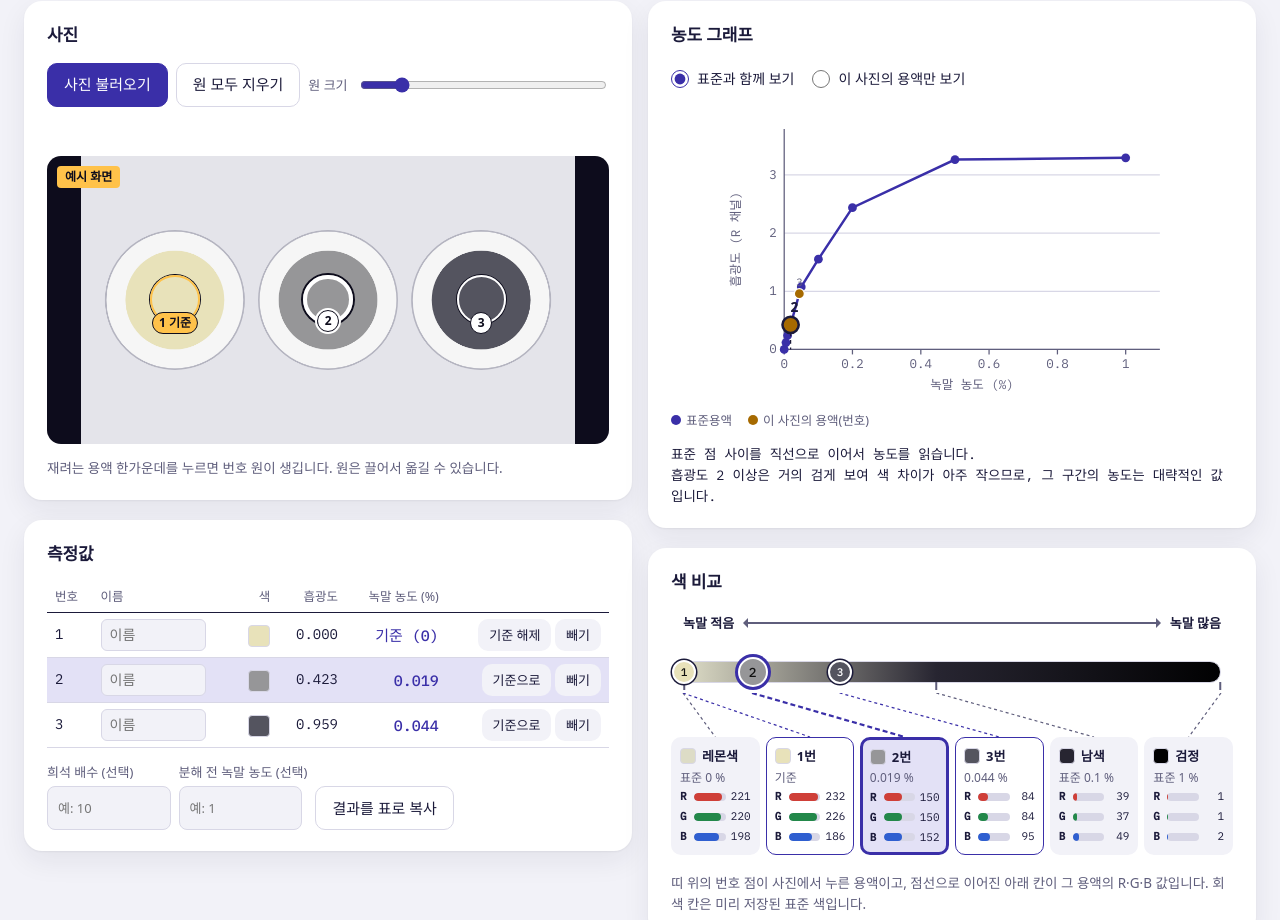
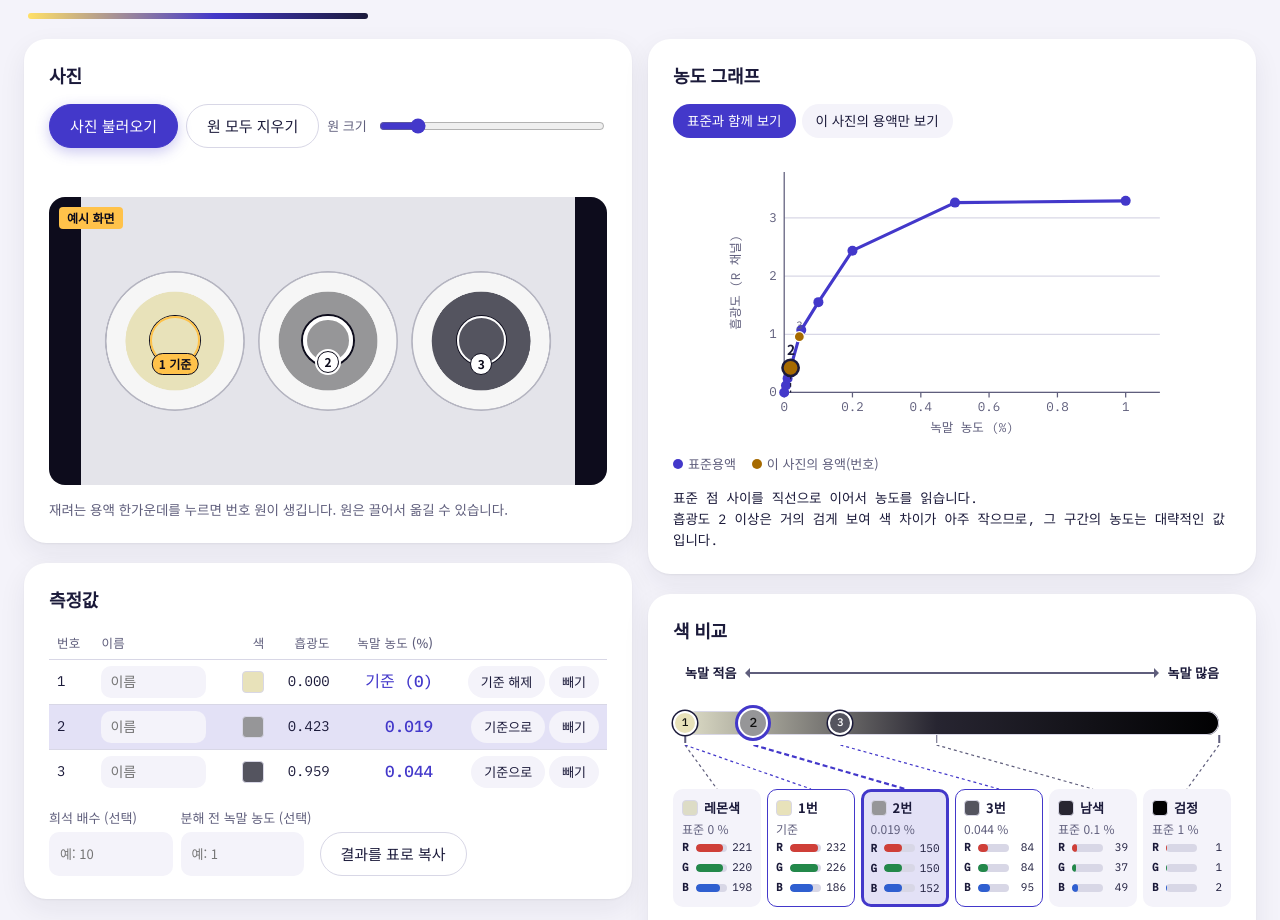
Before and after one commit to ebw9814/pathfinderRGBsptm, a plain HTML site: page index.html in a window 1280 px wide. Shown: the part 130-1050 px from the top of the page. Drawn offline with Linux system fonts and the light colour scheme; a web font is replaced by a local one.

Commit message:
이름표가 겹치지 않게 하고 디자인을 다듬음
색 비교와 그래프의 이름표를 겹치면 위로 올려 배치한다. 제목 글꼴, 버튼, 입력 칸, 선택 버튼 모양을 정리했다.

```diff
--- a/index.html
+++ b/index.html
@@ -4,16 +4,16 @@
 <meta charset="utf-8">
 <meta name="viewport" content="width=device-width, initial-scale=1, viewport-fit=cover">
 <title>RGB 모의 분광광도계</title>
-<link rel="stylesheet" href="https://fonts.googleapis.com/css2?family=IBM+Plex+Mono:wght@400;500&family=IBM+Plex+Sans+KR:wght@400;500;600&display=swap">
+<link rel="stylesheet" href="https://fonts.googleapis.com/css2?family=Do+Hyeon&family=IBM+Plex+Mono:wght@400;500&family=Noto+Sans+KR:wght@400;500;700&display=swap">
 <style>
 /* 레이아웃: 넓은 화면에서는 왼쪽에 사진, 오른쪽에 결과 표와 검정곡선이 한 화면에 보인다. 좁으면 한 열로 쌓인다. */
 :root {
-  --bg: #F2F2F8;
+  --bg: #F4F3FA;
   --surface: #FFFFFF;
   --ink: #1B1A3A;
   --muted: #5F5E7C;
   --line: #D8D7E6;
-  --accent: #3A2FA8;        /* 아이오딘-녹말 복합체의 청람색 */
+  --accent: #4338CA;      /* 아이오딘-녹말 복합체의 청람색 */
   --accent-ink: #FFFFFF;
   --amber: #A66A00;         /* 아이오딘 용액의 황갈색 */
   --warn: #B3261E;
@@ -25,7 +25,9 @@
   --card-line: transparent;
   --shadow: 0 1px 2px rgba(27, 26, 58, 0.06), 0 10px 28px rgba(27, 26, 58, 0.07);
   --ch-r: #CF3F38; --ch-g: #23884A; --ch-b: #2F5FD0;
-  --font-body: "IBM Plex Sans KR", "Apple SD Gothic Neo", "Malgun Gothic", system-ui, sans-serif;
+  --btn-shadow: 0 4px 14px rgba(67, 56, 202, 0.28);
+  --font-body: "Noto Sans KR", "Apple SD Gothic Neo", "Malgun Gothic", system-ui, sans-serif;
+  --font-display: "Do Hyeon", "Noto Sans KR", "Apple SD Gothic Neo", "Malgun Gothic", sans-serif;
   --font-num: "IBM Plex Mono", ui-monospace, "SFMono-Regular", Consolas, monospace;
 }
 @media (prefers-color-scheme: dark) {
@@ -34,7 +36,7 @@
     --accent: #948CFF; --accent-ink: #111024; --amber: #E8AD3F; --warn: #FF8A80;
     --stage: #07060F; --stage-ink: #FFFFFF; --roi-ref: #FFC24A;
     --sel: #2B2955; --ch-r: #FF7A72; --ch-g: #5FCB86; --ch-b: #7FA2FF;
-    --hl: #6A5600; --card-line: #34335A; --shadow: none;
+    --hl: #6A5600; --card-line: #34335A; --shadow: none; --btn-shadow: none;
     color-scheme: dark;
   }
 }
@@ -43,7 +45,7 @@
   --accent: #948CFF; --accent-ink: #111024; --amber: #E8AD3F; --warn: #FF8A80;
   --stage: #07060F; --stage-ink: #FFFFFF; --roi-ref: #FFC24A;
     --sel: #2B2955; --ch-r: #FF7A72; --ch-g: #5FCB86; --ch-b: #7FA2FF;
-    --hl: #6A5600; --card-line: #34335A; --shadow: none;
+    --hl: #6A5600; --card-line: #34335A; --shadow: none; --btn-shadow: none;
   color-scheme: dark;
 }
 * { box-sizing: border-box; }
@@ -216,11 +218,40 @@ button.small { border-color: transparent; background: var(--bg); }
 .panel .rgbcard.me { background: var(--surface); }
 .scale .track { height: 22px; border-radius: 11px; }
 th { border-bottom-color: var(--ink); }
+/* 다듬기: 둥근 제목 글꼴과 아이오딘 색 띠, 알약 모양 버튼, 부드러운 입력 칸 */
+.hero { padding: 16px 4px 0; display: flex; flex-direction: column; align-items: flex-start; gap: 6px; }
+.hero h1 { font-family: var(--font-display); font-weight: 400; font-size: 44px; letter-spacing: 0; line-height: 1.2; }
+.hero h1 span { background: linear-gradient(transparent 58%, var(--hl) 58%, var(--hl) 96%, transparent 96%); padding: 0 10px; margin-left: -10px; border-radius: 4px; }
+.hero p { margin: 0; font-size: 15.5px; }
+.hero::after { content: ""; width: min(340px, 70%); height: 6px; border-radius: 3px; margin-top: 10px; background: linear-gradient(to right, var(--hl), var(--accent) 55%, var(--ink)); }
+.panel { border-radius: 22px; padding: 22px 24px; }
+.panel > h2, h2.minor { font-size: 18px; font-weight: 700; }
+button, .filebtn { border-radius: 999px; padding: 8px 20px; }
+button.small { padding: 2px 12px; }
+.filebtn.primary, button.primary { box-shadow: var(--btn-shadow); }
+.field input[type="text"], .field input[type="number"], input.nm { border-color: transparent; border-radius: 10px; }
+.stage { border-radius: 16px; }
+th { border-bottom: 1.5px solid var(--line); letter-spacing: 0.02em; }
+tbody tr:last-child td { border-bottom: 0; }
+td.big { font-size: 16px; }
+#chart .fitline { stroke-width: 2.5; stroke-linejoin: round; stroke-linecap: round; }
+#chart .std { r: 4; }
+.seg label { position: relative; padding: 5px 14px; min-height: 34px; border-radius: 999px; background: var(--bg); font-size: 13.5px; font-weight: 500; }
+.seg { gap: 6px; }
+.seg input { position: absolute; opacity: 0; width: 1px; height: 1px; }
+.seg label:has(input:checked) { background: var(--accent); color: var(--accent-ink); }
+.seg label:has(input:focus-visible) { outline: 2px solid var(--accent); outline-offset: 2px; }
+.scale .track { height: 24px; border-radius: 12px; border: 0; box-shadow: inset 0 0 0 1px var(--line); }
+.rgbpanel .rgbcard { border-radius: 12px; }
+.legend { font-size: 13px; }
+summary { padding: 0 6px; }
 /* 색 비교: 색 띠, 점선, 그 아래 한 줄로 늘어선 R·G·B 칸 */
 .cmp { display: flex; flex-direction: column; min-width: 0; }
 .scale .ends { margin-bottom: 28px; }
 .scale .gt { position: absolute; top: 100%; width: 1.5px; height: 8px; background: var(--muted); transform: translateX(-50%); }
-.scale .dl { font-size: 11.5px; }
+.scale .dl { font-size: 11.5px; bottom: calc(100% + 6px + var(--lv, 0) * 17px); transform: translateX(calc(-50% + var(--dx, 0px))); }
+.scale .dl > span { display: block; max-width: 8.5em; overflow: hidden; text-overflow: ellipsis; background: var(--surface); padding: 0 4px; border-radius: 4px; }
+.scale .dl::after { content: ""; position: absolute; top: 100%; left: calc(50% - var(--dx, 0px)); width: 1px; height: calc(var(--lv, 0) * 17px + 4px); background: var(--muted); }
 .links { display: block; width: 100%; height: 44px; margin-top: 10px; }
 .links path { stroke: var(--muted); stroke-width: 1.2; stroke-dasharray: 3 3; fill: none; }
 .links path.me { stroke: var(--accent); }
@@ -579,13 +610,26 @@ ul.tips { margin: 0; padding-left: 1.2em; color: var(--muted); font-size: 13.5px
     else if (M) line = `M${P(0, M.f.b)}L${P(x1, M.f.a * x1 + M.f.b)}`;
     if (line) h += `<path class="fitline" clip-path="url(#plot)" d="${line}"/>`;
     if (!mine) for (const p of sp) h += `<circle class="std" cx="${X(p.x).toFixed(1)}" cy="${Y(p.y).toFixed(1)}" r="3.5"/>`;
-    for (const p of cp) if (p.i !== selIdx) { const x = X(p.x), y = Y(p.y); h += `<circle class="cur" cx="${x.toFixed(1)}" cy="${y.toFixed(1)}" r="4"/><text class="curt" x="${x.toFixed(1)}" y="${(y - 6).toFixed(1)}" text-anchor="middle">${esc(p.label)}</text>`; }
+    /* 이름표: 글자 폭을 어림해 그래프 안에 들어오게 하고, 먼저 놓인 이름표와 겹치면 한 줄씩 위로 올린다 */
+    const boxes = [];
+    const place = (label, x, y, fs) => {
+      const w = [...label].reduce((t, ch) => t + (ch.charCodeAt(0) > 255 ? 1 : 0.62), 0) * fs, tx = clamp(x, L + w / 2 + 2, W - R - w / 2);
+      let ty = y;
+      for (let n = 0; n < 9; n++) {
+        const b = [tx - w / 2, tx + w / 2, ty - fs, ty + 2];
+        if (ty - fs > 2 && !boxes.some(o => b[0] < o[1] && o[0] < b[1] && b[2] < o[3] && o[2] < b[3])) { boxes.push(b); break; }
+        ty -= fs + 2;
+      }
+      return `x="${tx.toFixed(1)}" y="${ty.toFixed(1)}" text-anchor="middle"`;
+    };
     const sp1 = cp.find(p => p.i === selIdx);     /* 고른 용액: 축까지 점선을 긋고 크게 표시 */
+    let top = '';
     if (sp1) {
-      const x = X(sp1.x), y = Y(sp1.y), ty = y < T + 18 ? y + 19 : y - 10, anchor = x > W - 70 ? 'end' : x < L + 30 ? 'start' : 'middle';
-      h += `<path class="guide" d="M${x.toFixed(1)} ${y.toFixed(1)}V${H - B}M${x.toFixed(1)} ${y.toFixed(1)}H${L}"/><circle class="cursel" cx="${x.toFixed(1)}" cy="${y.toFixed(1)}" r="6.5"/><text class="curt sel" x="${x.toFixed(1)}" y="${ty.toFixed(1)}" text-anchor="${anchor}">${esc(sp1.label)}</text>`;
+      const x = X(sp1.x), y = Y(sp1.y);
+      top = `<path class="guide" d="M${x.toFixed(1)} ${y.toFixed(1)}V${H - B}M${x.toFixed(1)} ${y.toFixed(1)}H${L}"/><circle class="cursel" cx="${x.toFixed(1)}" cy="${y.toFixed(1)}" r="6.5"/><text class="curt sel" ${place(sp1.label, x, y - 10, 11)}>${esc(sp1.label)}</text>`;
     }
-    svg.innerHTML = h;
+    for (const p of cp) if (p.i !== selIdx) { const x = X(p.x), y = Y(p.y); h += `<circle class="cur" cx="${x.toFixed(1)}" cy="${y.toFixed(1)}" r="4"/><text class="curt" ${place(p.label, x, y - 6, 8.5)}>${esc(p.label)}</text>`; }
+    svg.innerHTML = h + top;
   }
 
   /* ---------- 화면 그리기 ---------- */
@@ -612,7 +656,7 @@ ul.tips { margin: 0; padding-left: 1.2em; color: var(--muted); font-size: 13.5px
     const dots = rows.map((r, i) => {
       const a = aOf(i); if (!isFinite(a)) return '';
       const rgb = rgbOf(r.s), dark = rgb[0] * 0.3 + rgb[1] * 0.6 + rgb[2] * 0.1 < 130, nm = regions[i].name;
-      return `<button type="button" class="dot${i === selIdx ? ' sel' : ''}" data-card="${i}" title="${esc(nm || `${i + 1}번`)}" aria-label="${esc(nm || `${i + 1}번`)}" style="left:${pos(a).toFixed(1)}%;background:${css(rgb)};color:${dark ? '#fff' : '#111'}">${i + 1}${nm ? `<span class="dl">${esc(nm)}</span>` : ''}</button>`;
+      return `<button type="button" class="dot${i === selIdx ? ' sel' : ''}" data-card="${i}" title="${esc(nm || `${i + 1}번`)}" aria-label="${esc(nm || `${i + 1}번`)}" style="left:${pos(a).toFixed(1)}%;background:${css(rgb)};color:${dark ? '#fff' : '#111'}">${i + 1}${nm ? `<span class="dl"><span>${esc(nm)}</span></span>` : ''}</button>`;
     }).join('');
     const ticks = guides.map(g => `<i class="gt" style="left:${pos(g.a).toFixed(1)}%"></i>`).join('');
     $('scale').innerHTML = `<div class="ends"><span>녹말 적음</span><i class="arrow"></i><span>녹말 많음</span></div><div class="track" style="background:${grad}">${ticks}${dots}</div>`;
@@ -626,7 +670,22 @@ ul.tips { margin: 0; padding-left: 1.2em; color: var(--muted); font-size: 13.5px
     });
     items.sort((p, q) => p.a - q.a || q.g - p.g);
     $('rgbPanel').innerHTML = items.map(t => t.html).join('');
-    drawLinks();
+    placeLabels(); drawLinks();
+  }
+  function placeLabels() {      /* 점 위의 이름표가 서로 겹치면 한 단씩 위로 올리고, 띠 밖으로 나가지 않게 옆으로 민다 */
+    const track = document.querySelector('#scale .track'), ends = document.querySelector('#scale .ends');
+    if (!track || !ends) return;
+    const tb = track.getBoundingClientRect(), rights = [];
+    const labs = [...track.querySelectorAll('.dl')].map(el => { const d = el.parentElement.getBoundingClientRect(); return { el, cx: d.left + d.width / 2, w: el.offsetWidth }; }).sort((a, b) => a.cx - b.cx);
+    let top = 0;
+    for (const L of labs) {
+      const left = clamp(L.cx - L.w / 2, tb.left - 12, Math.max(tb.left - 12, tb.right + 12 - L.w));
+      let lv = 0; while (rights[lv] != null && rights[lv] > left - 6) lv++;
+      rights[lv] = left + L.w; top = Math.max(top, lv);
+      L.el.style.setProperty('--lv', lv);
+      L.el.style.setProperty('--dx', (left - (L.cx - L.w / 2)).toFixed(1) + 'px');
+    }
+    ends.style.marginBottom = (28 + top * 17) + 'px';
   }
   function drawLinks() {        /* 띠 위의 자리와 아래 칸을 점선으로 잇는다 */
     const svg = $('links'), track = document.querySelector('#scale .track');
```
